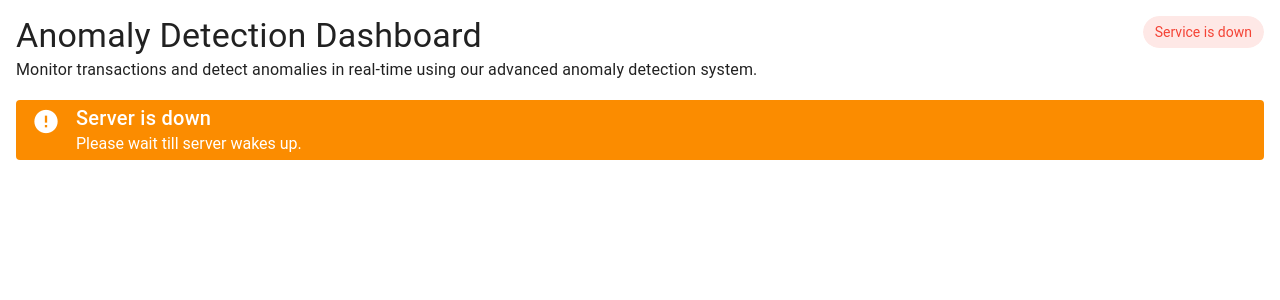
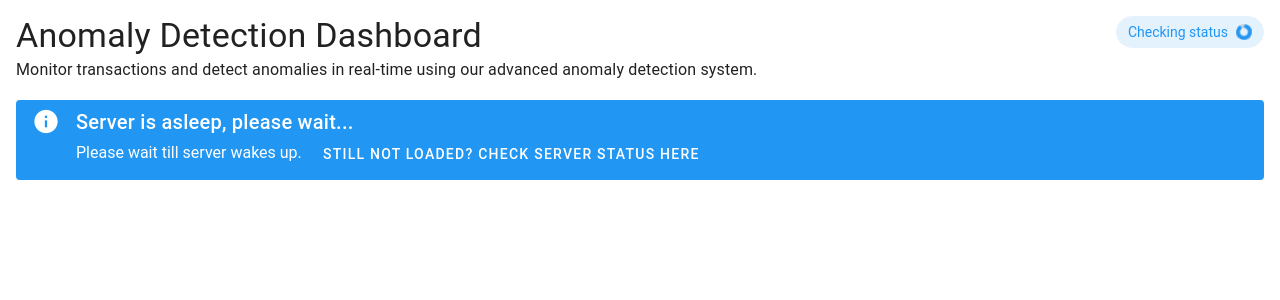
Before and after one commit to kurayami07734/anomaly-detection-client, a Vue app: page / in a window 1280 px wide. Shown: the top 300 px of the page. Built offline with nearby package versions, Linux system fonts and the light colour scheme; a small style sheet from the web is missing.

Commit message:
feat: Update the service alert

```diff
--- a/src/App.vue
+++ b/src/App.vue
@@ -17,11 +17,20 @@
       <v-alert
         v-if="!isHealthy"
         density="compact"
-        text="Please wait till server wakes up."
-        title="Server is down"
-        type="warning"
-        height="60"
-      />
+        title="Server is asleep, please wait..."
+        type="info"
+      >
+        <template #text>
+          Please wait till server wakes up.
+          <v-btn
+            variant="text"
+            href="https://anomaly-detection-server-0-0-1.onrender.com/"
+            target="_blank"
+          >
+            Still not loaded? Check server status here
+          </v-btn>
+        </template>
+      </v-alert>
 
       <TransactionTable v-else />
     </v-main>
--- a/src/components/HealthChecker.vue
+++ b/src/components/HealthChecker.vue
@@ -1,9 +1,10 @@
 <template>
-  <v-chip flat :color="isHealthy ? 'green' : 'red'">
-    <v-progress-circular v-if="isLoading" size="16" />
-    <template v-else>
-      {{ isHealthy ? "Healthy" : "Service is down" }}
+  <v-chip flat :color="isHealthy && !isLoading ? 'green' : 'info'">
+    <template v-if="isLoading || !isHealthy">
+      <span class="mr-2"> Checking status </span>
+      <v-progress-circular indeterminate size="16" />
     </template>
+    <template v-else> Healthy </template>
   </v-chip>
 </template>
 
```
